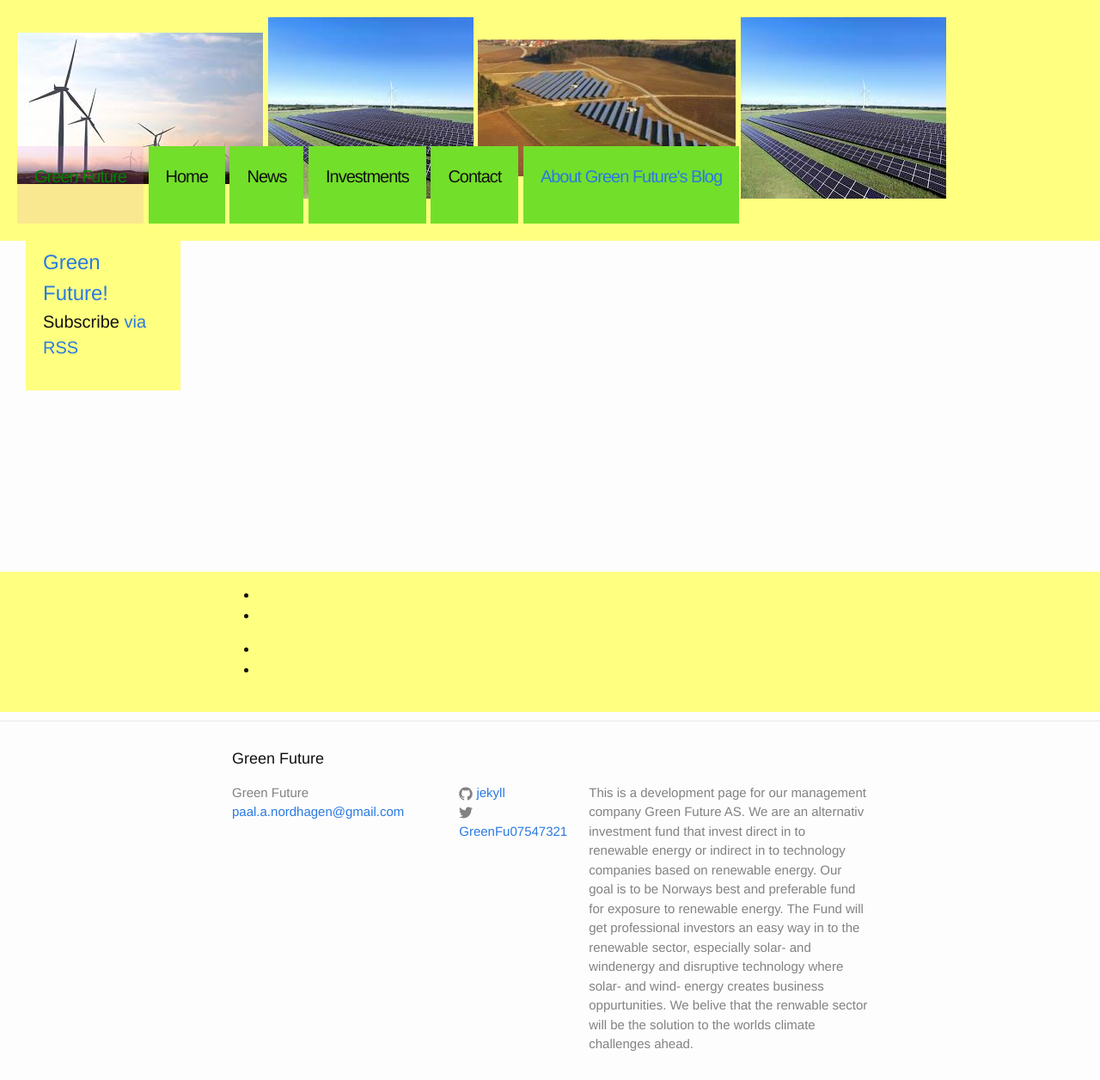
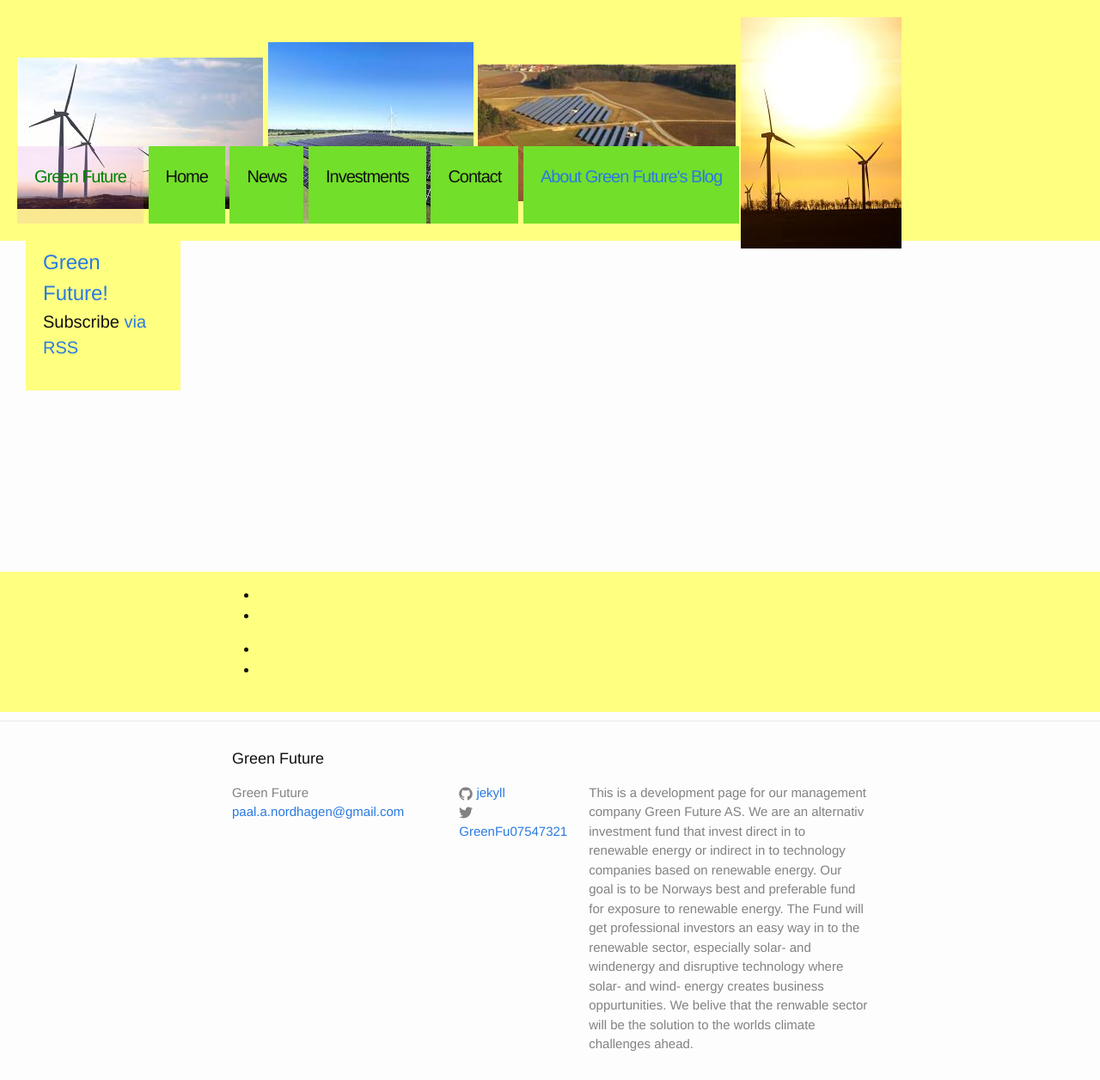
Before and after one commit to Paal-August/Paal-August.github.io, a Jekyll site: the page built from index.html, in a window 1280 px wide. Shown: the whole page at 86% size. Built offline with Jekyll 4.4.1, drawn with Linux system fonts in a browser that asks for light colours.

Commit message:
Update header.html

```diff
--- a/_includes/header.html
+++ b/_includes/header.html
@@ -4,7 +4,7 @@
       <img src="https://github.com/Paal-August/Paal-August.github.io/blob/master/_includes/Vindmoller_images.jpeg?raw=true"/>
       <img src="https://github.com/Paal-August/Paal-August.github.io/blob/master/_includes/images-3.jpeg?raw=true"/>
       <img src="https://github.com/Paal-August/Paal-August.github.io/blob/master/_includes/images-1.jpeg?raw=true"/>
-      <img src="https://github.com/Paal-August/Paal-August.github.io/blob/master/_includes/images-3.jpeg?raw=true"/>
+      <img src="https://github.com/Paal-August/Paal-August.github.io/blob/master/_includes/images-2.jpeg?raw=true"/>
     </div>
 
    <a class="site-title" href="{{ site.baseurl }}/">{{ site.title }}</a>
```
